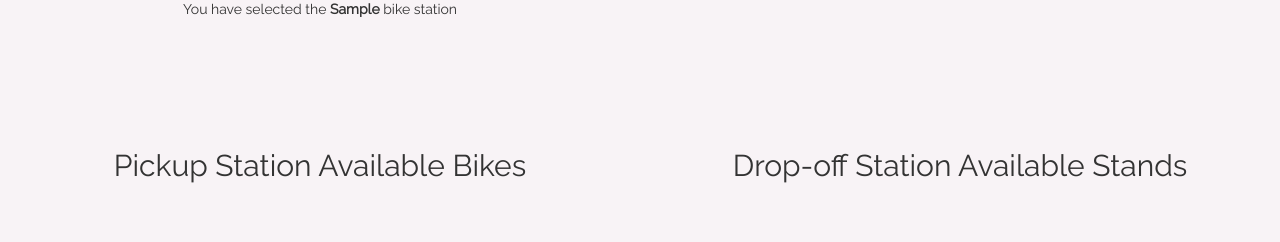
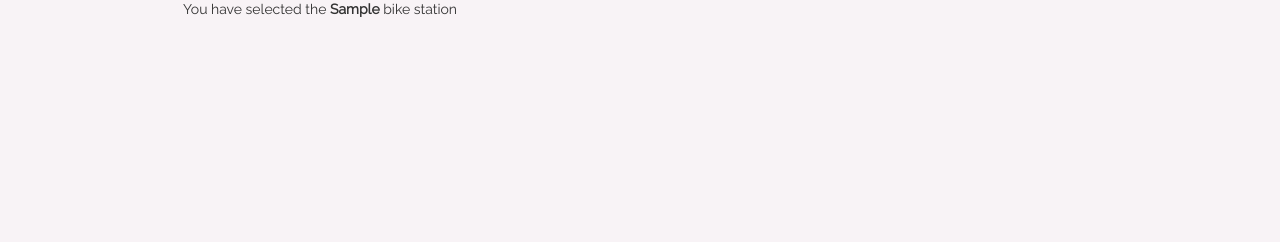
Before and after one commit to LDbosca/dublinBikes, a Flask app: template web/templates/index.html in a window 1280 px wide. Shown: the part 1555-1797 px from the top of the page. After the commit the page ends 1572 px from the top, so only its background shows below. Run offline with Flask 2, Linux system fonts and the light colour scheme; the template is opened without the code that fills it: most values are stand-ins (such as "Sample title", 1, 10 or a date in 2020); data that the repository does not hold is empty; some libraries are stand-ins or nearby versions; some web fonts are replaced.

Commit message:
CSS stuff, I hope I don't FUBAR this merge

```diff
--- a/web/templates/index.html
+++ b/web/templates/index.html
@@ -78,17 +78,9 @@
             </div>
             <div class="col-md-6" id="forecastedWeather" style="font-family: 'Raleway', sans-serif;"></div>
         </div>
-        <div class="row justify-content-xl-center" style="background-color:#F8F3F6; padding-bottom: 30px; padding-top: 30px; border-width:0px; border-top-width: 20px; border-bottom-width: 20px; border-style: solid; border-color: #F8F3F6;">
-            <div class="col-md-6" id="departStnGraph">
-                {% if bikeStation %}
-                <h2>Pickup Station Available Bikes</h2>
-                {% endif %}
-            </div>
-            <div class="col-md-6" id="arriveStnGraph">
-                {% if bikeStation %}
-                <h2>Drop-off Station Available Stands</h2>
-                {% endif %}
-            </div>
+        <div class="row justify-content-xl-center" style="background-color:#F8F3F6; padding-bottom: 30px; padding-top: 30px; border-width:0px; border-top-width: 20px; border-bottom-width: 20px; border-style: solid; border-color: #F8F3F6; margin: auto">
+            <div class="col-md-6" id="departStnGraph" align='center'></div>
+            <div class="col-md-6" id="arriveStnGraph" align='center'></div>
         </div>
     </div>
 
@@ -219,14 +211,22 @@
                     ]);
 
                     var options = {
-                        title: '',
+                        title: 'Bikes Available at PickUp Station',
+                        titleTextStyle: {
+                            color: '#313131' , // any HTML string color ('red', '#cc00cc')
+                            fontName: 'Raleway' , // i.e. 'Times New Roman'
+                            fontSize: 28 , // 12, 18 whatever you want (don't specify px)
+                            bold: false , // true or false
+                            italic: false // true of false
+                        },
                         curveType: 'function',
                         legend: {
                             position: 'bottom'
                         },
-                        width: 800,
+                        width: 700,
                         height: 300,
-                        colors: ['#F26968']
+                        colors: ['#F26968'],
+                        backgroundColor: '#F8F3F6'
                     };
 
                     var pickUpChart = new google.visualization.LineChart(document.getElementById('departStnGraph'));
@@ -235,6 +235,7 @@
                 }
 
                 function drawChartDropOff() {
+
                     var dataDropOff = google.visualization.arrayToDataTable([
                         ['Hour', 'Stands'],
                         ['- 1h', availableBikesDropOffMin1h],
@@ -245,14 +246,22 @@
                     ]);
 
                     var options = {
-                        title: '',
+                        title: 'Stands Available at DropOff Station',
+                        titleTextStyle: {
+                            color: '#313131' , // any HTML string color ('red', '#cc00cc')
+                            fontName: 'Raleway' , // i.e. 'Times New Roman'
+                            fontSize: 28 , // 12, 18 whatever you want (don't specify px)
+                            bold: false , // true or false
+                            italic: false // true of false
+                        },
                         curveType: 'function',
                         legend: {
                             position: 'bottom'
                         },
-                        width: 800,
+                        width: 700,
                         height: 300,
-                        colors: ['#F26968']
+                        colors: ['#F26968'],
+                        backgroundColor: '#F8F3F6'
                     };
 
                     var dropOffChart = new google.visualization.LineChart(document.getElementById('arriveStnGraph'));
```
